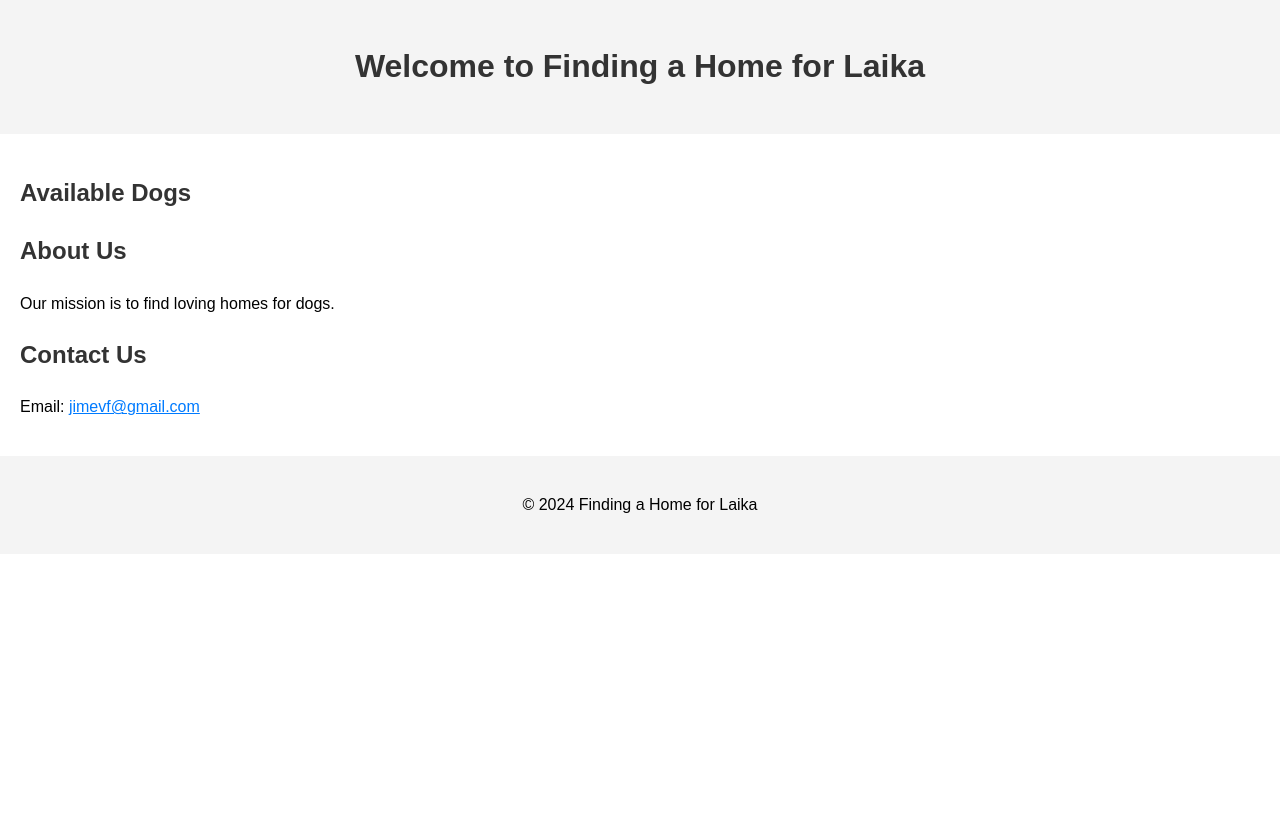
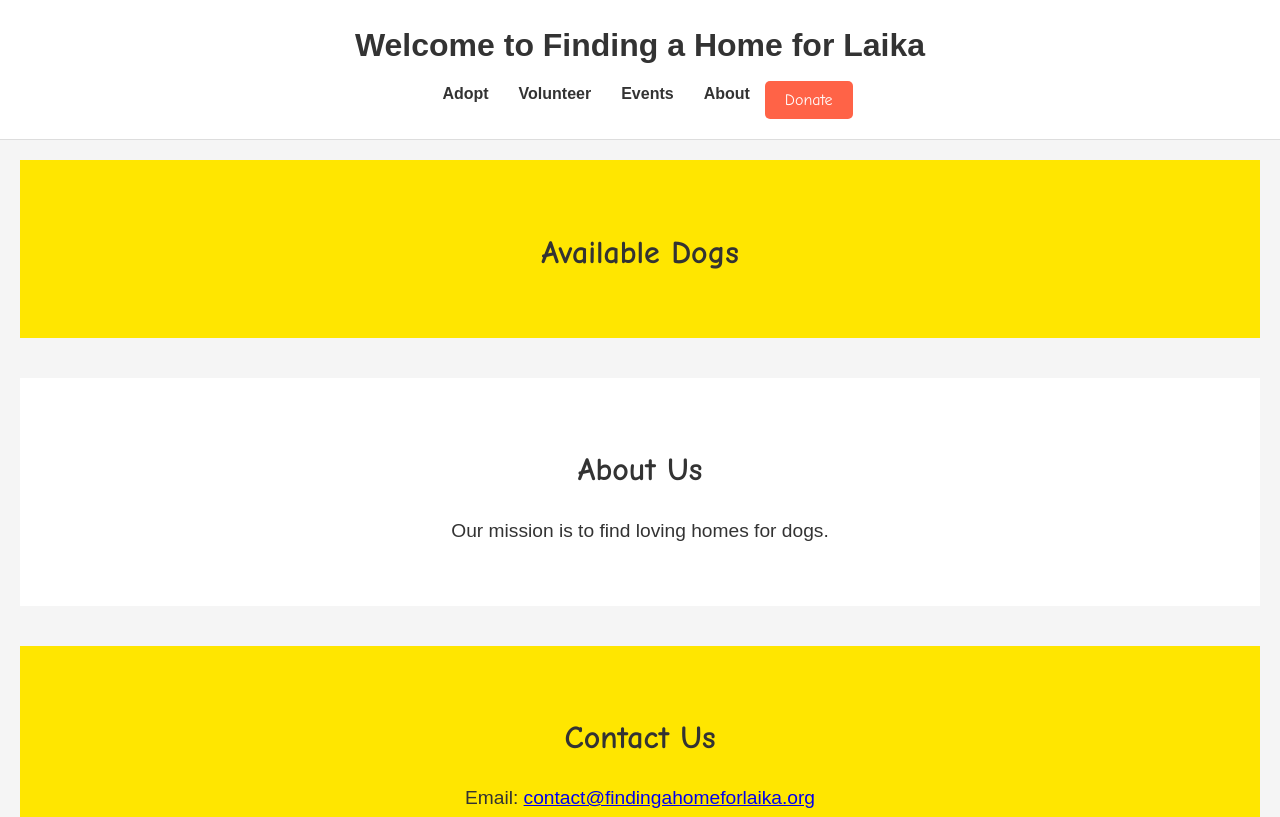
Before and after one commit to Finding-Home-For-Laika/website, a plain HTML site: page index.html in a window 1280 px wide. Shown: the top 817 px of the page. Drawn offline with Linux system fonts and the light colour scheme; files that its build step writes are made by us from their sources.

Commit message:
feat: test style

```diff
--- a/index.html
+++ b/index.html
@@ -9,8 +9,15 @@
 <body>
   <header>
     <h1>Welcome to Finding a Home for Laika</h1>
+    <nav>
+      <a href="#available-dogs">Adopt</a>
+      <a href="#about">Volunteer</a>
+      <a href="#contact">Events</a>
+      <a href="#contact">About</a>
+      <button>Donate</button>
+    </nav>
   </header>
-  <main>
+  <main class="main">
     <section id="available-dogs">
       <h2>Available Dogs</h2>
       <!-- Add dog listings here -->
@@ -21,13 +28,12 @@
     </section>
     <section id="contact">
       <h2>Contact Us</h2>
-      <p>Email: <a href="mailto:emailpmejia@gmail.com">jimevf@gmail.com</a></p>
-      <!-- <p>Email: <a href="mailto:jimevf@gmail.com">jimevf@gmail.com</a></p> -->
+      <p>Email: <a href="mailto:contact@findingahomeforlaika.org">contact@findingahomeforlaika.org</a></p>
     </section>
-</main>
-<footer>
+  </main>
+  <footer>
     <p>&copy; 2024 Finding a Home for Laika</p>
-</footer>
-<script src="js/scripts.js"></script>
+  </footer>
+  <script src="js/scripts.js"></script>
 </body>
 </html>
--- a/styles.css
+++ b/styles.css
@@ -1,20 +1,158 @@
 body {
-    font-family: Arial, sans-serif;
+  font-family: 'Arial', sans-serif;
   margin: 0;
   padding: 0;
   line-height: 1.6;
+  background-color: #f5f5f5;
+  color: #333;
 }
-  header, footer {
-    background-color: #f4f4f4;
-    padding: 20px;
+
+header {
+  background-color: #ffffff;
+  border-bottom: 1px solid #ddd;
+  padding: 20px 0;
   text-align: center;
 }
-  main {
+
+header h1 {
+  margin: 0;
+  font-size: 2em;
+  font-weight: bold;
+  color: #333;
+}
+
+nav {
+  display: flex;
+  justify-content: center;
+  margin-top: 10px;
+}
+
+nav a {
+  margin: 0 15px;
+  text-decoration: none;
+  color: #333;
+  font-weight: bold;
+}
+
+nav a:hover {
+  color: #ff6347;
+}
+
+.main {
   padding: 20px;
 }
-  h1, h2 {
+
+section {
+  margin-bottom: 40px;
+  text-align: center;
+}
+
+section#available-dogs {
+  background-color: #ffe600;
+  padding: 40px 20px;
+}
+
+section#available-dogs h2 {
+  font-size: 2em;
+  margin-bottom: 20px;
+  font-family: 'Comic Sans MS', cursive, sans-serif;
   color: #333;
 }
-  a {
-    color: #007BFF;
+
+section#about {
+  background-color: #ffffff;
+  padding: 40px 20px;
 }
+
+section#about h2 {
+  font-size: 2em;
+  margin-bottom: 20px;
+  font-family: 'Comic Sans MS', cursive, sans-serif;
+  color: #333;
+}
+
+section#about p {
+  font-size: 1.2em;
+}
+
+section#contact {
+  background-color: #ffe600;
+  padding: 40px 20px;
+}
+
+section#contact h2 {
+  font-size: 2em;
+  margin-bottom: 20px;
+  font-family: 'Comic Sans MS', cursive, sans-serif;
+  color: #333;
+}
+
+section#contact p {
+  font-size: 1.2em;
+}
+
+footer {
+  background-color: #333;
+  color: #fff;
+  padding: 10px 0;
+  text-align: center;
+}
+
+footer p {
+  margin: 0;
+  font-size: 0.9em;
+}
+
+button {
+  background-color: #ff6347;
+  color: #fff;
+  border: none;
+  padding: 10px 20px;
+  font-size: 1em;
+  cursor: pointer;
+  border-radius: 5px;
+  font-family: 'Comic Sans MS', cursive, sans-serif;
+}
+
+button:hover {
+  background-color: #ff4500;
+}
+
+img {
+  max-width: 100%;
+  height: auto;
+}
+
+.meet-the-mutts {
+  background-color: #fff;
+  padding: 40px 20px;
+  text-align: center;
+}
+
+.meet-the-mutts h2 {
+  font-size: 2em;
+  margin-bottom: 20px;
+  font-family: 'Comic Sans MS', cursive, sans-serif;
+  color: #333;
+}
+
+.meet-the-mutts img {
+  border-radius: 50%;
+  margin: 10px;
+}
+
+.meet-the-mutts button {
+  margin-top: 20px;
+}
+
+.banner {
+  background-color: #ffe600;
+  padding: 10px;
+  text-align: center;
+}
+
+.banner a {
+  color: #333;
+  text-decoration: none;
+  font-weight: bold;
+}
```
Lines whose indentation alone changed are shown as unchanged.
